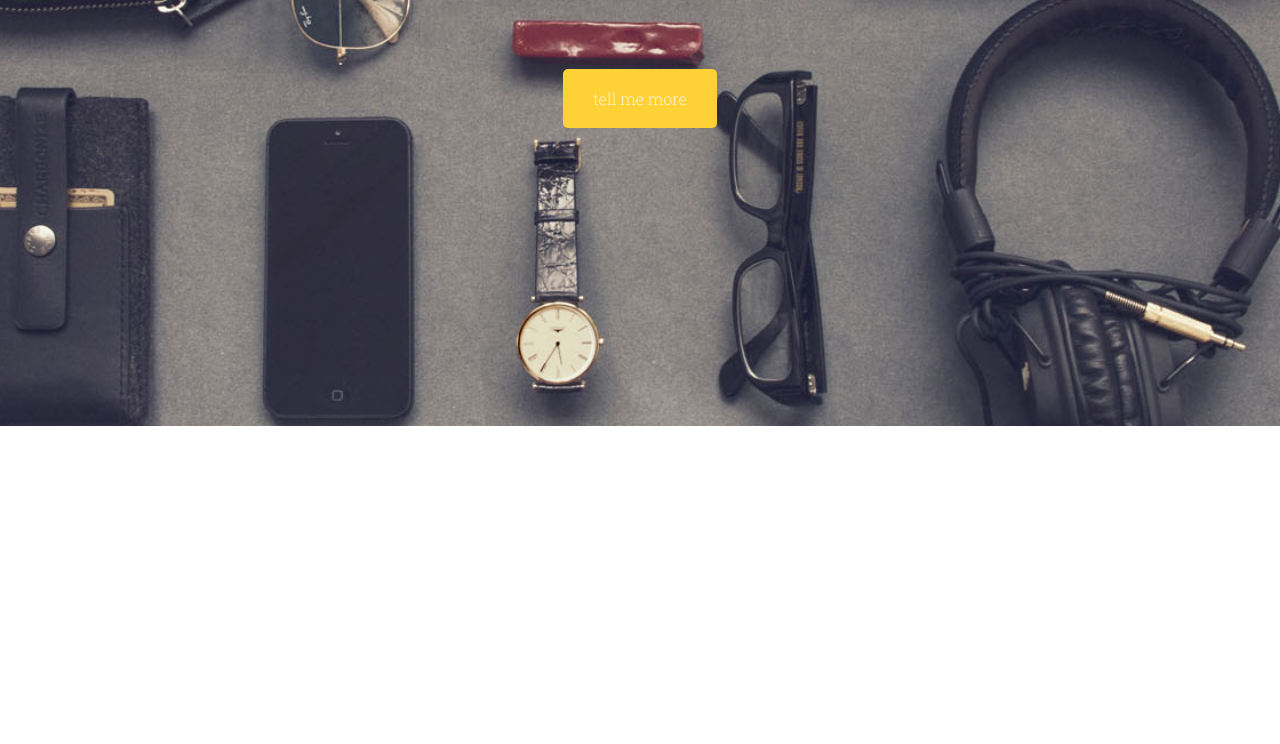
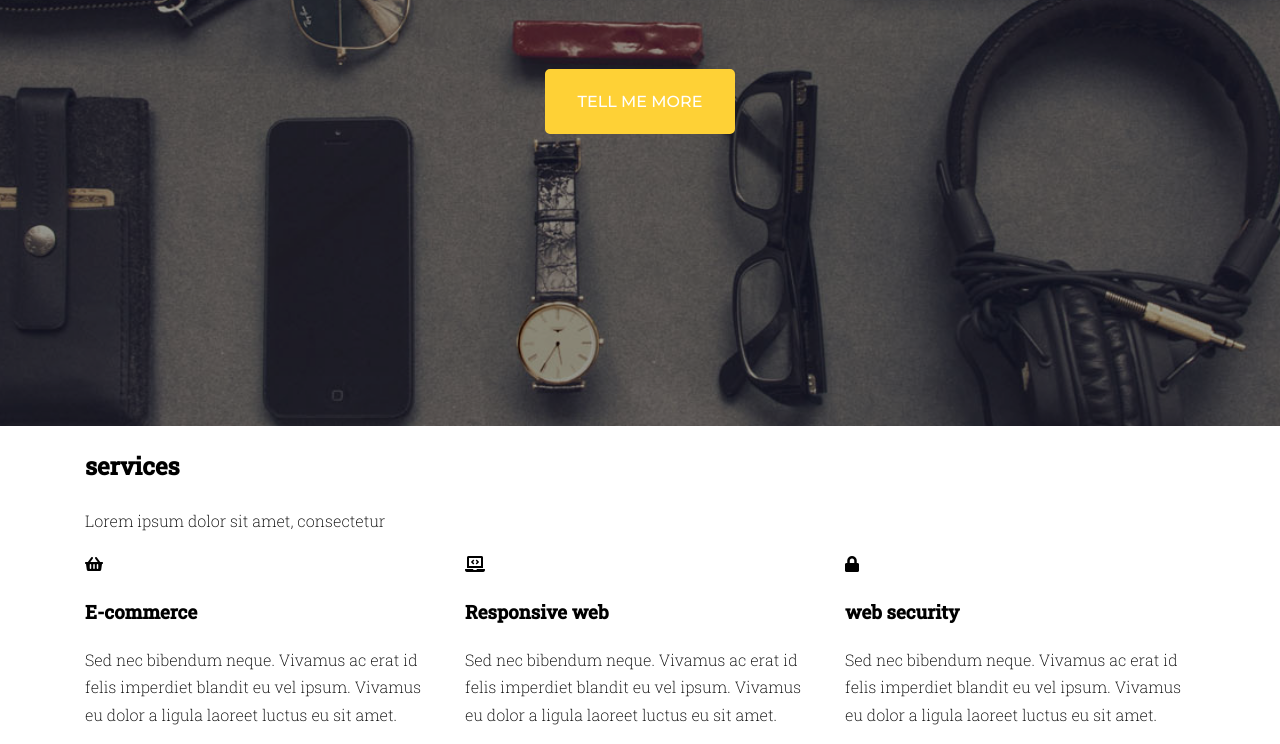
Before and after one commit to iwa-kulczynska/Landing-page, a website: page index.html in a window 1280 px wide. Shown: the part 374-1118 px from the top of the page. Before the commit the page ends 800 px from the top, so only its background shows below. Drawn offline with Linux system fonts and the light colour scheme.

Commit message:
add html for services section

```diff
--- a/index.html
+++ b/index.html
@@ -12,9 +12,11 @@
     <link href="https://fonts.googleapis.com/css2?family=Montserrat:wght@200;300;400;500;800&display=swap" rel="stylesheet">
     <link href="https://fonts.googleapis.com/css2?family=Great+Vibes&display=swap" rel="stylesheet">
     <link href="https://fonts.googleapis.com/css2?family=Lora:ital@1&display=swap" rel="stylesheet">
+    <!-- Font Awesome -->
+    <link rel="stylesheet" href="https://cdnjs.cloudflare.com/ajax/libs/font-awesome/5.9.0/css/all.min.css">
 </head>
 <body>
-    <header class="main-header">
+    <header class="main-header background-tint">
         <div class="container">
             <nav class="navigation">
                 <div class="row">
@@ -46,6 +48,44 @@
             </div>
         </div>
     </header>
+    <section class="services">
+        <div class="container">
+            <div class="row">
+                <div class="col-md-12 col-sm-12">
+                    <h2 class="section-title">services</h2>
+                    <p>Lorem ipsum dolor sit amet, consectetur</p>
+                </div>
+            </div>
+            <div class="row">
+                <div class="col-md-4">
+                    <div class="box-services">
+                        <i class="fas fa-shopping-basket"></i>
+                        <h3>E-commerce</h3>
+                        <p>Sed nec bibendum neque. Vivamus ac erat id felis imperdiet blandit eu vel ipsum. Vivamus eu dolor a ligula laoreet luctus eu sit amet. </p>
+                    </div>
+                </div>
+                <div class="col-md-4">
+                    <div class="box-services">
+                        <i class="fas fa-laptop-code"></i>
+                        <h3>Responsive web</h3>
+                        <p>Sed nec bibendum neque. Vivamus ac erat id felis imperdiet blandit eu vel ipsum. Vivamus eu dolor a ligula laoreet luctus eu sit amet. </p>
+                    </div>
+                </div>
+                <div class="col-md-4">
+                    <div class="box-services">
+                        <i class="fas fa-lock"></i>
+                        <h3>web security</h3>
+                        <p>Sed nec bibendum neque. Vivamus ac erat id felis imperdiet blandit eu vel ipsum. Vivamus eu dolor a ligula laoreet luctus eu sit amet. </p>
+                    </div>
+                </div>
+
+            </div>
+
+
+        </div>
+
+
+    </section>
 
 
 
--- a/sass/style.scss
+++ b/sass/style.scss
@@ -12,7 +12,7 @@ $transition: all 3s;
 }
  body {
     margin: 0;
-    background: #fff;
+    background: $color-main;
     color: #000;
     font-size: 16px;
     line-height: 1.7;
@@ -23,20 +23,24 @@ $transition: all 3s;
 .btn {
     display: inline-block;
     margin: 24px auto 0 auto;
-    color: #fff;
+    color: $color-main;
     padding: 16px 30px;
     border-radius: 5px;
-    font-family: $font-text;
     text-align: center;
     text-decoration: none;
     cursor: pointer;
-    background-color: #fed136;
+    border: 3px $color-details solid;
+    background-color: $color-details;
+    text-transform: uppercase;
+    font-family: $font-header;
+    font-weight: 500;
 
 
 }
 .btn:hover {
-    background-color: #fff;
+    background-color: $color-main;
     color: $color-details;
+    border: 3px $color-main solid;
 }
 
 /*header*/
@@ -44,12 +48,27 @@ $transition: all 3s;
 .main-header {
     background-image: url("/images/Background-image.jpg");
     background-color: rgba(0, 0, 0, 0.3);
-    color: #fff;
+    color: $color-main;
     height: 100vh;
     position: relative;
     background-position: center center;
     background-size: cover;
     background-attachment: fixed;
+}
+
+.background-tint {
+    position: relative;
+}
+
+.background-tint::before {
+    background-color: #000;
+    content: "";
+    position: absolute;
+    width: 100%;
+    height: 100%;
+    left: 0;
+    top: 0;
+    opacity: 0.4;
 }
 
 .text-header {
@@ -59,6 +78,8 @@ $transition: all 3s;
 .title-header {
     font-size: 72px;
     text-transform: uppercase;
+    font-family: $font-header;
+
 }
 
 .inner-header {
@@ -89,7 +110,7 @@ $transition: all 3s;
 }
 
 .navigation .navbar-nav {
-    color: #fff;
+    color: $color-main;
     text-decoration: none;
     text-transform: uppercase;
     font-weight: 500;
```
Also changed, not shown: css/style.css, 1 other file.
